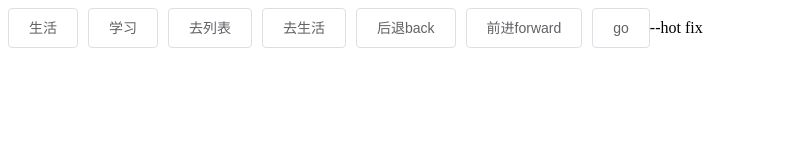
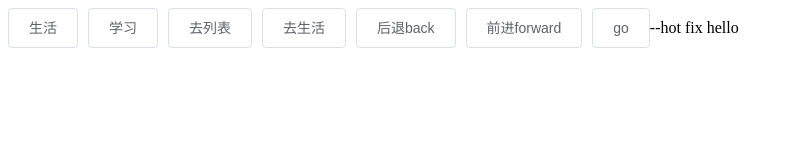
Before and after one commit to Emotion-zxb/test-2, a Vue app: page / in a window 1280 px wide. Shown: the top 160 px of the page, without its empty margins (0-793 px from the left). Built offline with nearby package versions, Linux system fonts and the light colour scheme.

Commit message:
master write 'hello'

```diff
--- a/src/App.vue
+++ b/src/App.vue
@@ -12,6 +12,7 @@
 
 
     <!--  苏东坡传  -->--hot fix
+    <a>hello</a>
     <keep-alive include="Life"> <!-- 注意这里的Life是组件名，组件名，组件名 -->
       <router-view></router-view>
     </keep-alive>
```
